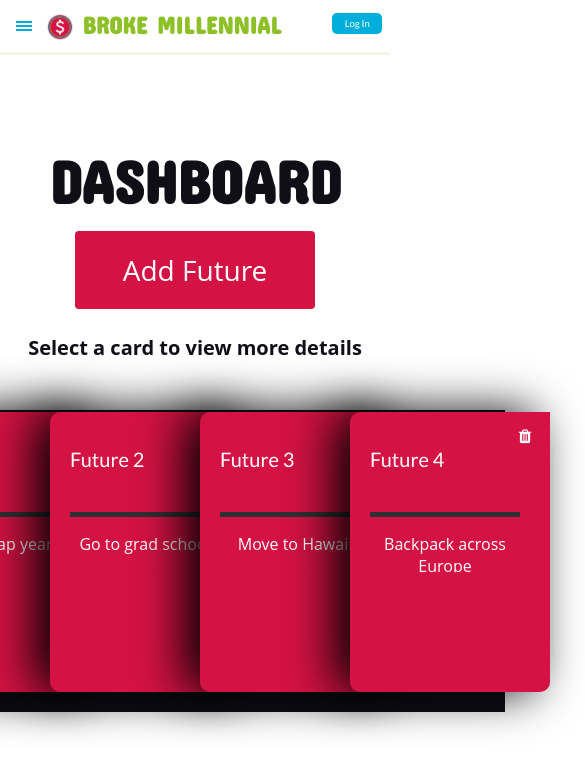
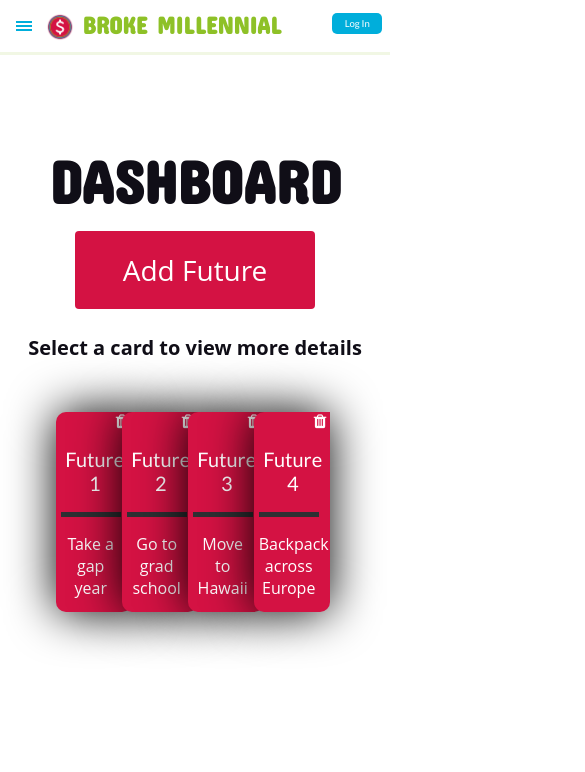
Before and after one commit to software-assignments-spring2021/spring-2020-cruel-badger, a React (Create React App) app in the folder front-end/: page /dashboard in a window 390 px wide. Shown: the top 772 px of the page, 585 px wide, since content can reach past the window. Built offline with nearby package versions, Linux system fonts and the light colour scheme; a web font is replaced by a local one.

Commit message:
changed some mobile sizing in css pages

```diff
--- a/front-end/src/Login.css
+++ b/front-end/src/Login.css
@@ -25,8 +25,6 @@
 	border-radius: 10px;
 	border: 3px solid #8ec127;
 	background-color: white;
-	width: 16%;
-	margin-left: 42%;
 	margin-top: 30px;
 }
 
@@ -66,6 +64,38 @@
 
 #donthaveacct{
 	color: white;
-	margin-left: 40%;
 
 }
+
+@media screen and (min-width: 416px){
+	#loginform{
+		width: 16%;
+		margin-left: 42%;
+	}
+
+	#donthaveacct{
+		margin-left: 40%;
+	}
+
+	.loginpage{
+		height: 700px;
+	}
+
+}
+
+
+@media screen and (max-width: 415px) {
+	#loginform{
+		width: 40%;
+		margin-left: 30%;
+	}
+
+	#donthaveacct{
+		margin-left: 16%;
+	}
+
+	.loginpage{
+		height: 900px;
+	}
+
+}
--- a/front-end/src/Signup.css
+++ b/front-end/src/Signup.css
@@ -68,3 +68,37 @@
 	color: white;
 	margin-left: 40%;
 }
+
+
+@media screen and (min-width: 416px){
+	#signupform{
+		width: 16%;
+		margin-left: 42%;
+	}
+
+	#haveacct{
+		margin-left: 40%;
+	}
+
+	.signuppage{
+		height: 700px;
+	}
+
+}
+
+
+@media screen and (max-width: 415px) {
+	#signupform{
+		width: 40%;
+		margin-left: 30%;
+	}
+
+	#haveacct{
+		margin-left: 16%;
+	}
+
+	.signuppage{
+		height: 900px;
+	}
+
+}
--- a/front-end/src/TheForm.css
+++ b/front-end/src/TheForm.css
@@ -62,3 +62,11 @@
 .backButtonClass {
 	margin: auto;
 }
+
+@media screen and (max-width: 415px) {
+	.wizard h3{
+		border-radius: 10px;
+	}
+
+
+}
--- a/front-end/src/assets/css/about.css
+++ b/front-end/src/assets/css/about.css
@@ -135,3 +135,16 @@ h4 {
 	opacity: 0.9;
 	padding-bottom: 30px;
 }
+
+
+@media screen and (max-width: 415px) {
+	.description_container_top {
+		width: 40%;
+	}
+
+	.description_container_mid {
+		width: 40%;
+	}
+
+
+}
--- a/front-end/src/assets/css/dashboard.css
+++ b/front-end/src/assets/css/dashboard.css
@@ -30,31 +30,22 @@ body {
   padding-top: 2px;
   margin-top: 350px;
   margin-bottom: auto;
-  background-color: #100e17;
+  background-color: white;
   position: absolute;
-  height: 300px;
-  width: 600px;
   top: 60px;
-  left: calc(50% - 300px);
   display: flex;
 }
 
 .card {
   display: flex;
-  height: 280px;
-  width: 200px;
   background-color: #D41243;
   border-radius: 10px;
-  box-shadow: -1rem 0 3rem #000;
 /*   margin-left: -50px; */
   transition: 0.4s ease-out;
   position: relative;
   left: 0px;
 }
 
-.card:not(:first-child) {
-    margin-left: -50px;
-}
 
 .card:hover {
   transform: translateY(-20px);
@@ -109,7 +100,6 @@ body {
 .circle {
   position: absolute;
   top: 150px;
-  left: calc(50% - 60px);
 }
 
 .stroke {
@@ -190,3 +180,74 @@ svg {
 .btn:hover {
   background-color: #e8416b;
 }
+
+
+@media screen and (min-width: 416px) {
+  .container{
+    height: 300px;
+    width: 600px;
+    left: calc(50% - 300px);
+  }
+
+  .card{
+    height: 280px;
+    width: 200px;
+    box-shadow: -1rem 0 3rem #000;
+  }
+
+  .circle{
+    left: calc(50% - 60px);
+  }
+
+  .card:not(:first-child) {
+    margin-left: -50px;
+  }
+
+
+
+}
+
+
+@media screen and (max-width: 415px) {
+  .container{
+    width: 200px;
+    height: 200px;
+    left: 13%;
+  }
+
+
+  .card{
+    height: 200px;
+    width:100px;
+    box-shadow: 0rem 0 3rem #000;
+  }
+
+  .circle{
+    opacity: 0;
+  }
+
+  .card:not(:first-child) {
+   margin-left: -10px;
+  }
+
+  .bar{
+    width: 60px;
+    left: 5px;
+  }
+
+  .btn{
+    height: 20px;
+    width: 12px;
+    padding-left: 5px;
+    padding-top: 1px;
+    margin-left: 55px;
+  }
+
+  .title{
+    left: 2px;
+  }
+
+
+
+
+}
```
